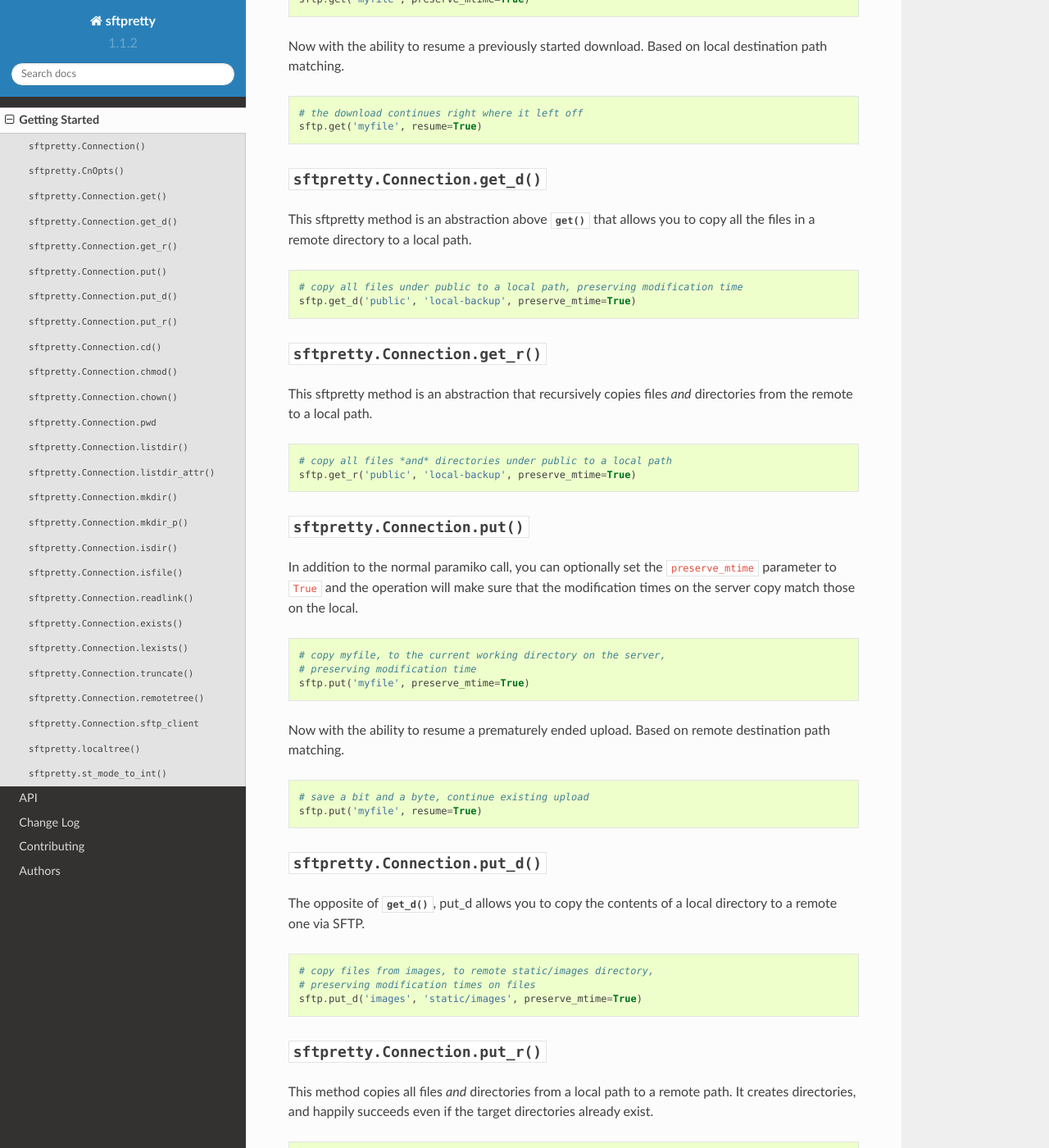
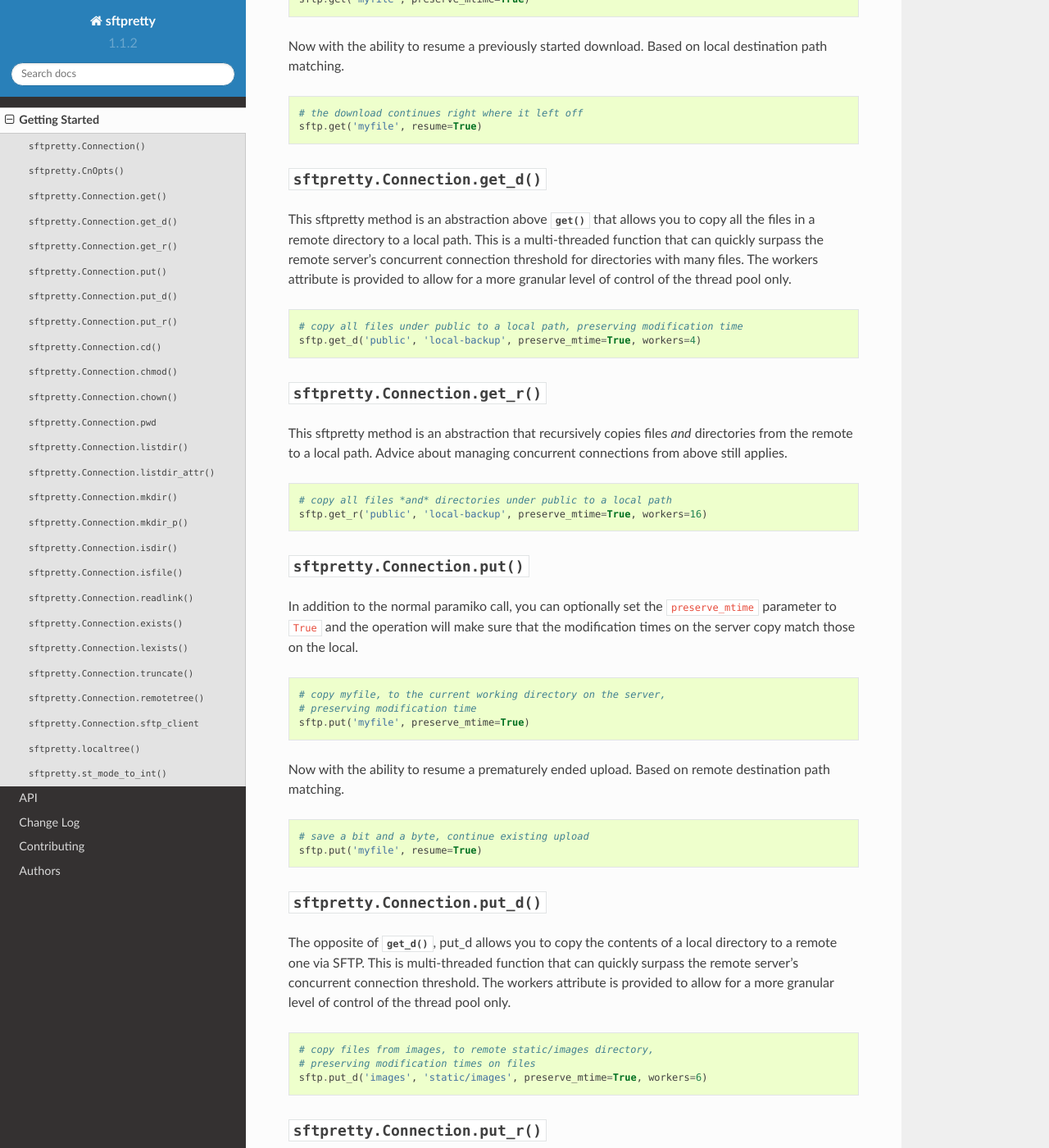
Before and after one commit to byteskeptical/sftpretty, a Sphinx documentation site: the page built from docs/cookbook.rst, in a window 1280 px wide and 1400 px high, scrolled down 3906 px. Shown: the whole window at 82% size. Built offline with Sphinx 7.4.7 and the Read the Docs theme 2.0.0, drawn with Linux system fonts in a browser that asks for light colours; some of the changed text lies outside the part shown.

Commit message:
adding documentation for new worker attribute, updating release date due to the procrastination of documentation

```diff
--- a/README.rst
+++ b/README.rst
@@ -61,7 +61,7 @@ Example
                                SSHException), tries=6)
 
 
-   # Use public key authentication
+    # Use public key authentication
     with Connection('hostname', private_key='~/.ssh/id_ed25519') as sftp:
         # Resume the download of a bigfile and save it to /mnt locally.
         sftp.get('bigfile', '/mnt', preserve_mtime=True, resume=True)
@@ -73,9 +73,9 @@ Example
         # Recursively download a remote_directory and save it to /tmp locally.
         # Don't confirm files, useful in a scenario where the server removes
         # the remote file immediately after download. Preserve remote mtime on
-        # local copy.
+        # local copy. Limit the thread pool connections to the server.
         sftp.get_r('remote_directory', '/tmp', confirm=False,
-                   preserve_mtime=True)
+                   preserve_mtime=True, workers=6)
 
 
     # Use OpenSSH format config for public key authentication. Configuration
--- a/docs/changes.rst
+++ b/docs/changes.rst
@@ -1,7 +1,7 @@
 Change Log
 ==========
 
-1.1.2 (current, released 2023-10-18)
+1.1.2 (current, released 2023-10-24)
 ------------------------------------
     * added support for setting max_workers on ThreadPool functions
 
--- a/docs/cookbook.rst
+++ b/docs/cookbook.rst
@@ -217,23 +217,27 @@ destination path matching.
 :meth:`sftpretty.Connection.get_d`
 ----------------------------------
 This sftpretty method is an abstraction above :meth:`.get` that allows you to
-copy all the files in a remote directory to a local path.
+copy all the files in a remote directory to a local path. This is a
+multi-threaded function that can quickly surpass the remote server's concurrent
+connection threshold for directories with many files. The workers attribute is
+provided to allow for a more granular level of control of the thread pool only.
 
 .. code-block:: python
 
     # copy all files under public to a local path, preserving modification time
-    sftp.get_d('public', 'local-backup', preserve_mtime=True)
+    sftp.get_d('public', 'local-backup', preserve_mtime=True, workers=4)
 
 
 :meth:`sftpretty.Connection.get_r`
 ----------------------------------
 This sftpretty method is an abstraction that recursively copies files *and*
-directories from the remote to a local path.
+directories from the remote to a local path. Advice about managing concurrent
+connections from above still applies.
 
 .. code-block:: python
 
     # copy all files *and* directories under public to a local path
-    sftp.get_r('public', 'local-backup', preserve_mtime=True)
+    sftp.get_r('public', 'local-backup', preserve_mtime=True, workers=16)
 
 
 :meth:`sftpretty.Connection.put`
@@ -260,26 +264,30 @@ destination path matching.
 :meth:`sftpretty.Connection.put_d`
 ----------------------------------
 The opposite of :meth:`.get_d`, put_d allows you to copy the contents of a
-local directory to a remote one via SFTP.
+local directory to a remote one via SFTP. This is multi-threaded function that
+can quickly surpass the remote server's concurrent connection threshold. The
+workers attribute is provided to allow for a more granular level of control of
+the thread pool only.
 
 .. code-block:: python
 
     # copy files from images, to remote static/images directory,
     # preserving modification times on files
-    sftp.put_d('images', 'static/images', preserve_mtime=True)
+    sftp.put_d('images', 'static/images', preserve_mtime=True, workers=6)
 
 
 :meth:`sftpretty.Connection.put_r`
 ----------------------------------
 This method copies all files *and* directories from a local path to a remote
 path. It creates directories, and happily succeeds even if the target
-directories already exist.
+directories already exist. Advice about managing concurrent connections from
+above still applies.
 
 .. code-block:: python
 
     # recursively copy files + directories from local static, to remote static,
     # preserving modification times on directories and files
-    sftp.put_r('static', 'static', preserve_mtime=True)
+    sftp.put_r('static', 'static', preserve_mtime=True, workers=12)
 
 
 :meth:`sftpretty.Connection.cd`
--- a/docs/index.rst
+++ b/docs/index.rst
@@ -73,7 +73,7 @@ Example
         # Recursively download a remote_directory and save it to /tmp locally.
         # Don't confirm files, useful in a scenario where the server removes
         # the remote file immediately after download. Preserve remote mtime on
-        # local copy. Limit the concurrent connections to the server.
+        # local copy. Limit the thread pool connections to the server.
         sftp.get_r('remote_directory', '/tmp', confirm=False,
                    preserve_mtime=True, workers=6)
 
```
